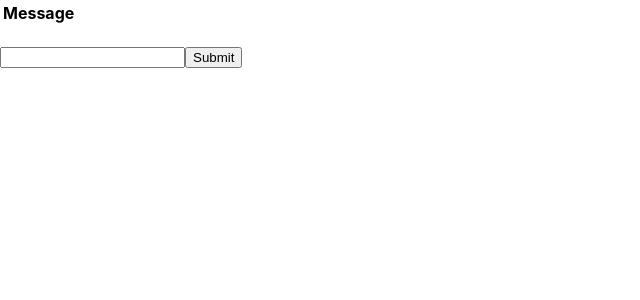
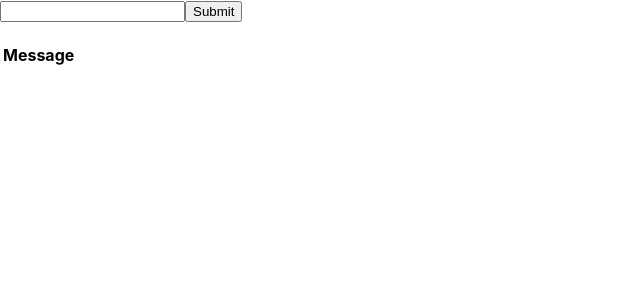
Before and after one commit to jake-french/react-to-do-list, a React (Create React App) app: page / in a window 1280 px wide. Shown: the top 300 px of the page, without its empty margins (0-640 px from the left). Built offline with nearby package versions, Linux system fonts and the light colour scheme.

Commit message:
~ move form above table

```diff
--- a/src/App.js
+++ b/src/App.js
@@ -13,9 +13,9 @@ const App = () => {
 
   return (
     <div>
+      <CreateToDo onCreate={addToDo} />
+      <br />
       <ToDoList items={toDoItems} />
-      <br/>
-      <CreateToDo onCreate={addToDo} />
     </div>
   );
 }
```
